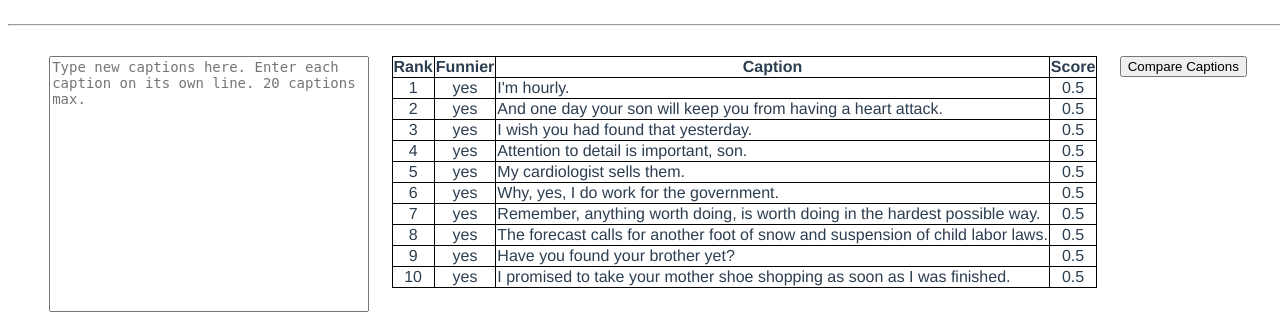
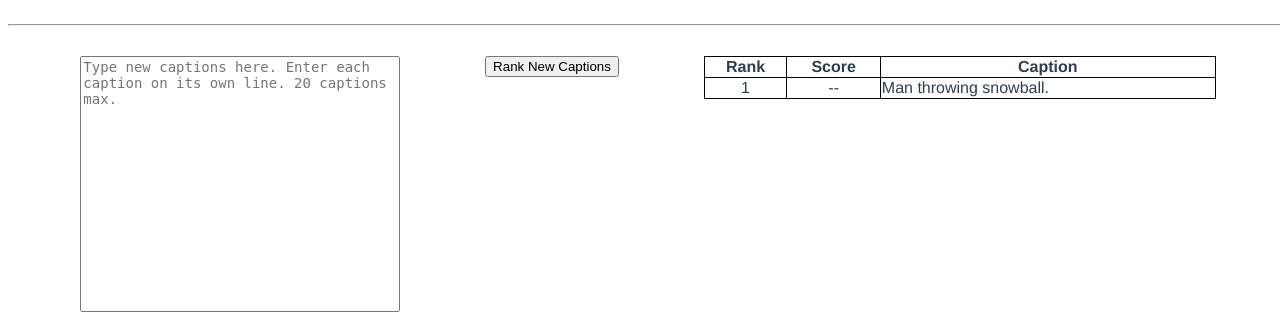
Before and after one commit to nextml/AHA, a Flask app: page / in a window 1280 px wide. Shown: the part 501-829 px from the top of the page. Run offline with Flask 2, Linux system fonts and the light colour scheme; parts of the project's set-up code (start-up, migrations or seed data) failed here and were passed over.

Commit message:
Cleaned up rankinng code

```diff
--- a/app/routes.py
+++ b/app/routes.py
@@ -2,14 +2,14 @@ import json
 from flask import render_template, request, redirect, session
 from app import app
 from functools import lru_cache
-from app import compare_captions
+from app import compare_captions as comparator
 
 # Initialize models
 
 app.secret_key = 'joe'
 
 print('Initializing caption funniness comparator.....')
-compare_captions.initialize()
+comparator.initialize()
 # comparator.initialize()
 
 @lru_cache()
@@ -18,10 +18,18 @@ def load_data():
         data = json.loads(data_file.read())
     return data
 
+def get_init_options(data):
+    session['captions'] = data['captions']
+    ret = {}
+    for d in session['captions']:
+        ret[d] = ' -- '
+    return ret
+
 @app.route('/')
 def index():
     data = load_data()[0]
-    return render_template('index.html', url=data['img'], options=data['captions'], id=0, winner=-1, confidence=None, similar=None, c1=None, c2=None)
+    ret = get_init_options(data)
+    return render_template('index.html', url=data['img'], options=ret, id=0)
 
 
 @app.route('/next_cartoon', methods=["POST"])
@@ -34,7 +42,8 @@ def next_cartoon():
         next_id = 0
 
     data = data[next_id]
-    return render_template('index.html', url=data['img'], options=data['captions'], id=next_id, winner=-1, confidence=None, similar=None, c1=None, c2=None)
+    ret = get_init_options(data)
+    return render_template('index.html', url=data['img'], options=ret, id=next_id)
 
 
 @app.route('/compare_captions', methods=["POST"])
@@ -45,12 +54,13 @@ def compare_captions():
 
     user_caption = request.form['user_caption']
     caps = user_caption.split('\n')
-    if 'caption' not in session:
+    caps = [c for c in caps if c != '' and c != '\n']
+    if 'captions' not in session:
         session['captions'] = caps
     else:
-        session['captions'].append(caps)
+        session['captions'] = session['captions'] + caps
 
-    ranks = compare_captions.rank_captions(session['captions'], data['contest'])
-    print(ranks)
+    ranks = comparator.rank_captions(session['captions'], data['contest'])
+    ranks = ranks.round(2)
 
-    return render_template('index.html', url=data['img'], options=ranks['caption'].values, id=id, winner='', confidence='', similar='', c1='')
+    return render_template('index.html', url=data['img'], options=ranks.to_dict(), id=id)
--- a/app/templates/index.html
+++ b/app/templates/index.html
@@ -6,7 +6,7 @@
     <body class="app">
 	<div class="text--center margin">
         	<h1 style="margin-top: 40px">NEXT Caption Comparator</h1>
-		<h3>Enter your caption and compare it against our bank of captions to see whos is funnier!</h3>
+		<h3>Bellow is an image from the New Yorker Caption Contest. Enter captions to see how they stack up against one another!</h3>
 	</div>
 	<hr>
 	<div class="margin">
@@ -27,27 +27,25 @@
 			<textarea name="user_caption" value="{{ c1 if c1 is not none }}" placeholder="Type new captions here. Enter each caption on its own line. 20 captions max." class="input-button {{ 'caption-winner' if winner == 0 }} {{ 'caption-loser' if winner == 1 }}" name="user_input" style="resize: none; height: 20vw; font-size: 14px" cols=20></textarea>
 		</div>
 		<div>
-			<table>
+			<input name="session" type="hidden" value="{{session}}">
+			<button type="submit" value="{{ id }}" name="id">Rank New Captions</button>
+		</div>
+		<div>
+			<table style="width: 40vw">
 				<tr>
 					<th>Rank</th>
-					<th>Funnier</th>
+					<th>Score</th>
 					<th>Caption</th>
-					<th>Score</th>
 				</tr>
-				{% for option in options %}
+				{% for key, value in options.items() %}
 				<tr>
 					<td align="center">{{loop.index}}</td>
-					<td align="center">yes</td>
-					<td>{{ option }}</td>
-					<td align="center">0.5</td>
+					<td align="center">{{value}}</td>
+					<td>{{key}}</td>
 				</tr>
 				{% endfor %}
 			</table>
 		</div>
-		<div>
-			<input name="session" type="hidden" value="{{session}}">
-			<button type="submit" value="{{ id }}" name="id">Compare Captions</button>
-		</div>
 	</form>
-    <n/body>
+    </body>
 </html>
```
Also changed, not shown: app/data.json (+2 -19 lines).
